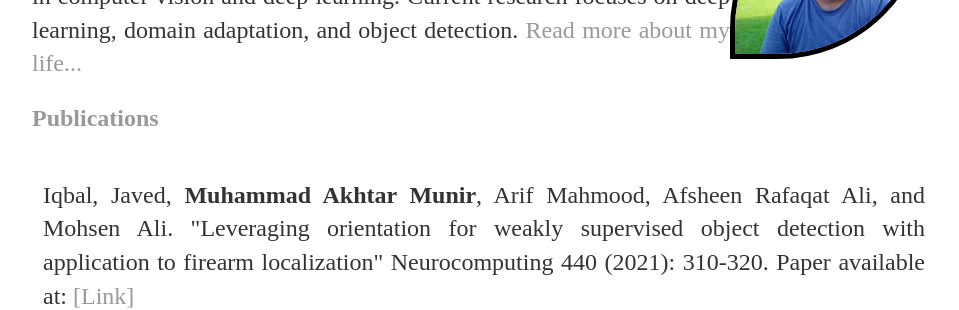
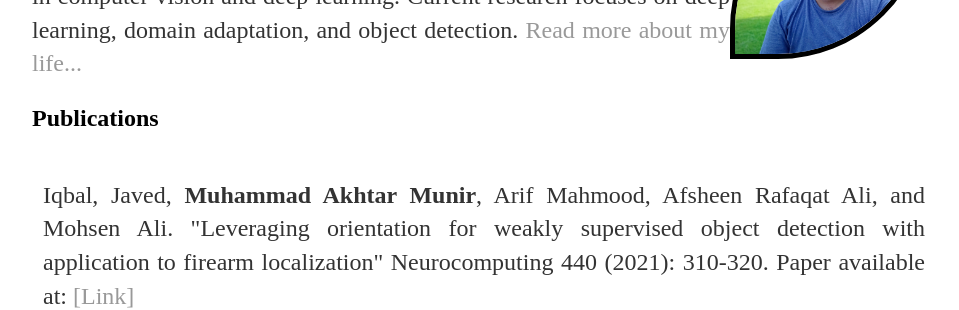
Before and after one commit to akhtarvision/akhtarvision.github.io, a Jekyll site: the page built from index.html, in a window 1280 px wide. Shown: the part 318-628 px from the top of the page, without its empty margins (160-1119 px from the left). Built offline with Jekyll 4.4.1, drawn with Linux system fonts in a browser that asks for light colours.

Commit message:
Update index.html

```diff
--- a/index.html
+++ b/index.html
@@ -22,11 +22,11 @@
             Hands on experience in developing algorithms and designing experiments for practical problems in computer vision and deep learning.
             Current research focuses on deep learning, domain adaptation, and object detection.
             <a href="/about">Read more about my life...</a></p>
-	</div><!-- /.blurb -->
+
 <!-- Project -->
-<a id="publications"</a>
+<a id="publications" class="anchor"></a>
 <h2>Publications</h2>
-<table>
+<table class="imgtable">
 <!-- paper entry-->
 <tr>
 <td> <br>&nbsp;</td>
@@ -37,3 +37,5 @@
 </td>
 </tr>
 </table>
+
+</div><!-- /.blurb -->
```
